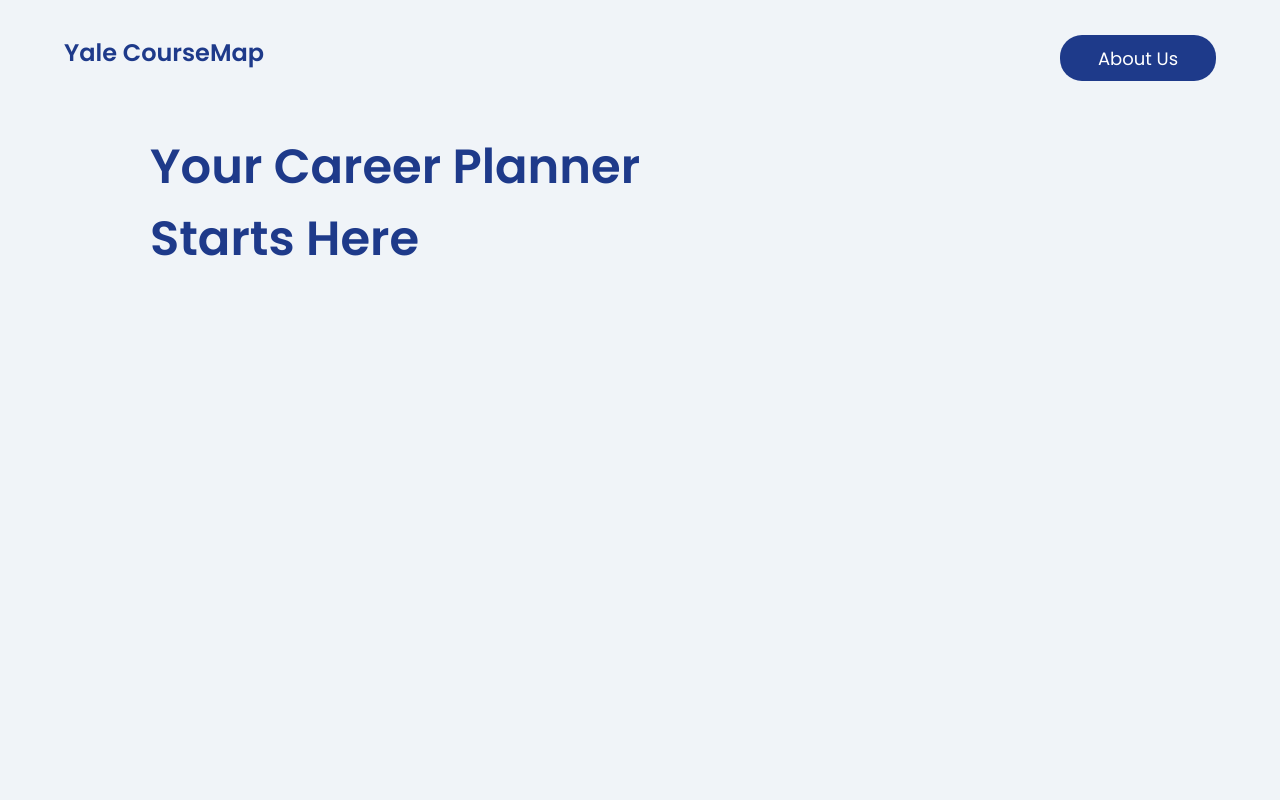
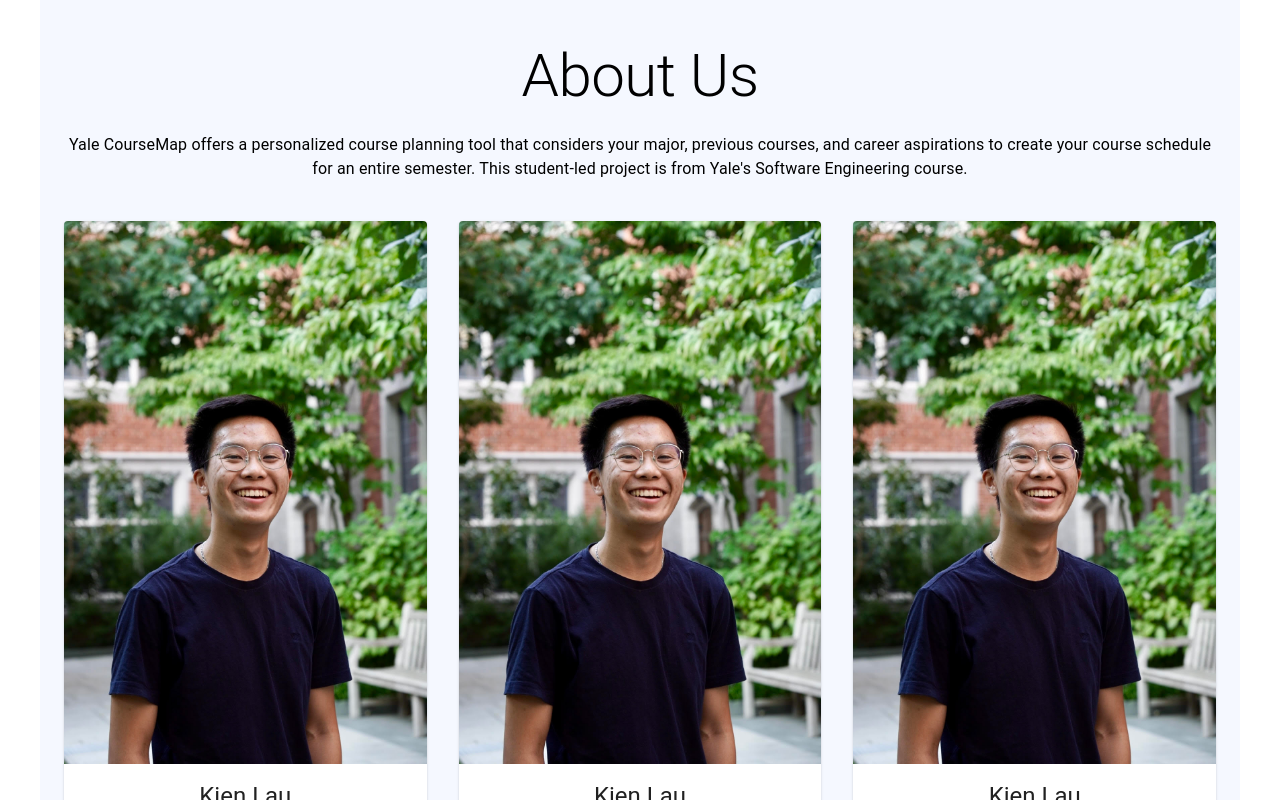
Before and after one commit to JamesSerrano94/YCP, a React (Create React App) app in the folder frontend/: page /about-us in a window 1280 px wide. Shown: the top 800 px of the page. Built offline with nearby package versions, Linux system fonts and the light colour scheme.

Commit message:
Experimented with about us page

```diff
--- a/frontend/package.json
+++ b/frontend/package.json
@@ -3,12 +3,17 @@
   "version": "0.1.0",
   "private": true,
   "dependencies": {
+    "@emotion/react": "^11.13.3",
+    "@emotion/styled": "^11.13.0",
+    "@mui/material": "^6.1.1",
     "@testing-library/jest-dom": "^5.17.0",
     "@testing-library/react": "^13.4.0",
     "@testing-library/user-event": "^13.5.0",
     "react": "^18.3.1",
     "react-dom": "^18.3.1",
+    "react-router-dom": "^6.26.2",
     "react-scripts": "^5.0.1",
+    "styled-components": "^6.1.13",
     "web-vitals": "^2.1.4"
   },
   "scripts": {
--- a/frontend/src/App.js
+++ b/frontend/src/App.js
@@ -1,10 +1,24 @@
-import logo from './logo.svg';
+import React from 'react';
+import { BrowserRouter as Router, Route, Routes } from 'react-router-dom';  // Use 'Routes' instead of 'Switch'
+import MainPage from './Components/main';  // Main page component
+import AboutUs from './Components/AboutUs'; // About Us page component
 import './App.css';
-import MainPage from './Components/main';
 
 function App() {
   return (
-    <MainPage></MainPage>
+    <div className="App">
+      <Router>
+        <Routes>
+          {/* Define the route for the main page */}
+          <Route path="/" element={<MainPage />} /> {/* Renders MainPage on root route */}
+
+          {/* Define the route for AboutUs page */}
+          <Route path="/about-us" element={<AboutUs />} /> {/* Renders AboutUs when the path is /about-us */}
+
+          {/* Add other routes here if needed */}
+        </Routes>
+      </Router>
+    </div>
   );
 }
 
--- /dev/null
+++ b/frontend/src/Components/AboutUs.css
@@ -0,0 +1,66 @@
+/* AboutUs.css */
+
+.about-us-container {
+    background-color: #f5f8ff; /* Light blue background */
+    min-height: 100vh; /* Ensure full page scroll */
+    padding: 40px 20px;
+    display: flex;
+    flex-direction: column;
+    align-items: center;
+  }
+
+  .header {
+    text-align: center;
+    color: #001f4d; /* Dark blue for header text */
+    margin-bottom: 30px;
+  }
+
+  .header h1 {
+    font-size: 3rem;
+    margin-bottom: 20px;
+  }
+
+  .header p {
+    font-size: 1.2rem;
+    max-width: 800px;
+  }
+
+  .team {
+    display: grid;
+    grid-template-columns: repeat(auto-fit, minmax(250px, 1fr));
+    gap: 30px;
+    max-width: 1200px;
+    width: 100%;
+    justify-items: center;
+  }
+
+  .team-member-card {
+    background-color: white;
+    border-radius: 10px;
+    padding: 20px;
+    text-align: center;
+    box-shadow: 0px 4px 8px rgba(0, 0, 0, 0.1);
+    transition: transform 0.2s ease-in-out;
+  }
+
+  .team-member-card:hover {
+    transform: translateY(-10px);
+  }
+
+  .team-member-image {
+    width: 150px;
+    height: 150px;
+    border-radius: 50%;
+    margin-bottom: 15px;
+  }
+
+  h3 {
+    color: #001f4d;
+    font-size: 1.5rem;
+    margin-bottom: 10px;
+  }
+
+  p {
+    font-size: 1rem;
+    color: #333;
+  }
--- /dev/null
+++ b/frontend/src/Components/AboutUs.js
@@ -0,0 +1,58 @@
+import React from "react";
+import TeamMember from "./TeamMember";
+import { Container, Typography, Grid } from "@mui/material"; // Import Material UI components
+import styled from "styled-components"; // Import styled-components for custom styles
+import kienImage from './kien_linkedin_headshot.jpg';
+
+const AboutUs = () => {
+  return (
+    <CustomContainer>
+      <HeaderContainer>
+        <Typography variant="h2" gutterBottom>
+          About Us
+        </Typography>
+        <Typography variant="body1" align="center">
+          Yale CourseMap offers a personalized course planning tool that considers your major, previous courses,
+          and career aspirations to create your course schedule for an entire semester. This student-led project
+          is from Yale's Software Engineering course.
+        </Typography>
+      </HeaderContainer>
+
+      <GridContainer container spacing={4}>
+        {[...Array(9)].map((_, index) => (
+          <Grid item xs={12} sm={6} md={4} key={index}>
+            <TeamMember
+              name="Kien Lau"
+              role="Frontend Developer"
+              intro="I am a front-end developer passionate about building tools to enhance student experiences in course selection."
+              imgSrc={kienImage}
+            />
+          </Grid>
+        ))}
+      </GridContainer>
+    </CustomContainer>
+  );
+};
+
+// Styled-components for custom styling
+const CustomContainer = styled(Container)`
+  background-color: #f5f8ff;
+  min-height: 100vh;
+  padding: 40px 20px;
+  display: flex;
+  flex-direction: column;
+  align-items: center;
+`;
+
+const HeaderContainer = styled.div`
+  text-align: center;
+  margin-bottom: 40px;
+`;
+
+const GridContainer = styled(Grid)`
+  max-width: 1200px;
+  width: 100%;
+  justify-content: center;
+`;
+
+export default AboutUs;
--- /dev/null
+++ b/frontend/src/Components/TeamMember.js
@@ -0,0 +1,48 @@
+import React from "react";
+import { Card, CardContent, Typography, CardMedia } from "@mui/material";
+import styled from "styled-components";
+
+const TeamMember = ({ name, role, intro, imgSrc }) => {
+  return (
+    <StyledCard>
+      <CardMedia component="img" image={imgSrc} alt={name} />
+      <CardContent>
+        <Typography variant="h5" component="div" gutterBottom>
+          {name}
+        </Typography>
+        <Typography variant="subtitle1" color="textSecondary">
+          {role}
+        </Typography>
+        <Typography variant="body2" color="textSecondary">
+          {intro}
+        </Typography>
+      </CardContent>
+    </StyledCard>
+  );
+};
+
+// Styled Card using styled-components
+const StyledCard = styled(Card)`
+  display: flex;
+  flex-direction: column;
+  align-items: center;
+  box-shadow: 0px 4px 10px rgba(0, 0, 0, 0.1);
+  transition: transform 0.2s ease-in-out;
+
+  &:hover {
+    transform: translateY(-10px);
+  }
+
+  img {
+    width: 100%;
+    height: auto;
+    object-fit: cover;
+    border-radius: 0; /* Make the image square */
+  }
+
+  .MuiCardContent-root {
+    text-align: center;
+  }
+`;
+
+export default TeamMember;
```
Also changed, not shown: frontend/src/Components/kien_linkedin_headshot.jpg (added), 1 other file (tests, documents, lock files or other folders).
